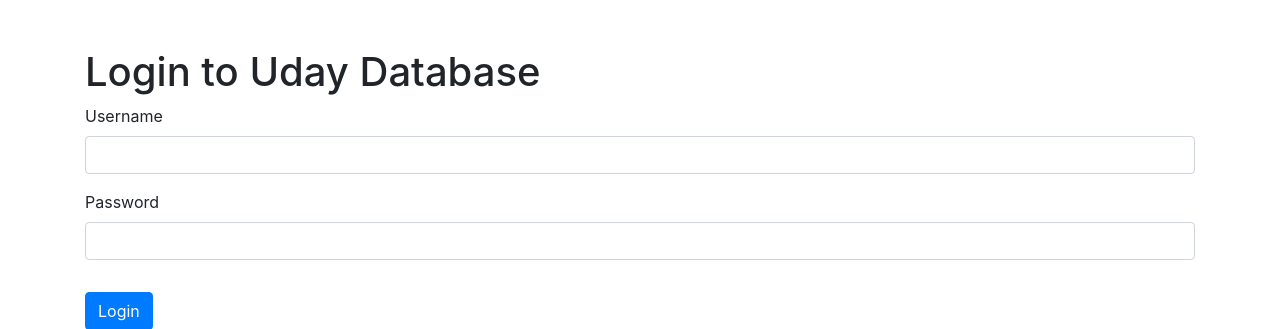
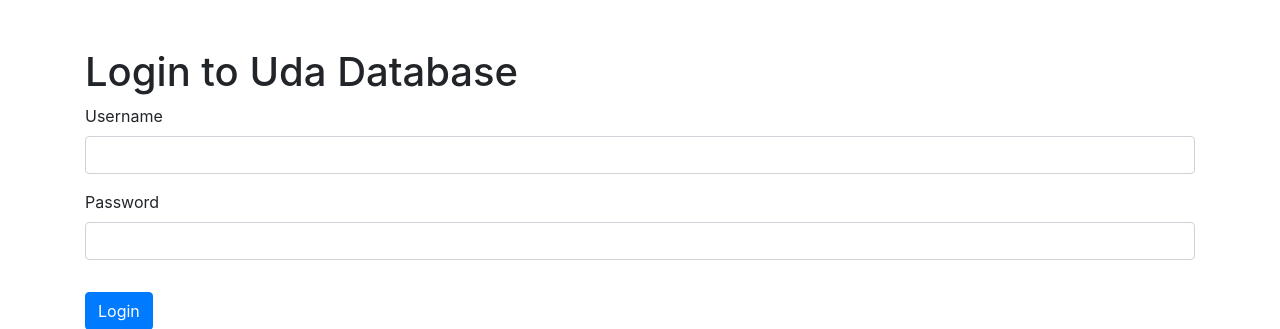
Before and after one commit to udaybuilds/uday_flask_sql, a Flask app: page / in a window 1280 px wide. Shown: the top 329 px of the page. Run offline with Flask 2, Linux system fonts and the light colour scheme; some libraries are stand-ins or nearby versions.

Commit message:
First Jenkins build attempt

```diff
--- a/templates/index.html
+++ b/templates/index.html
@@ -8,7 +8,7 @@
 </head>
 <body>
     <div class="container">
-        <h1 class="mt-5">Login to Uday Database</h1>
+        <h1 class="mt-5">Login to Uda Database</h1>
         <form method="post" action="{{ url_for('login') }}">
             <div class="form-group">
                 <label for="username">Username</label>
```
